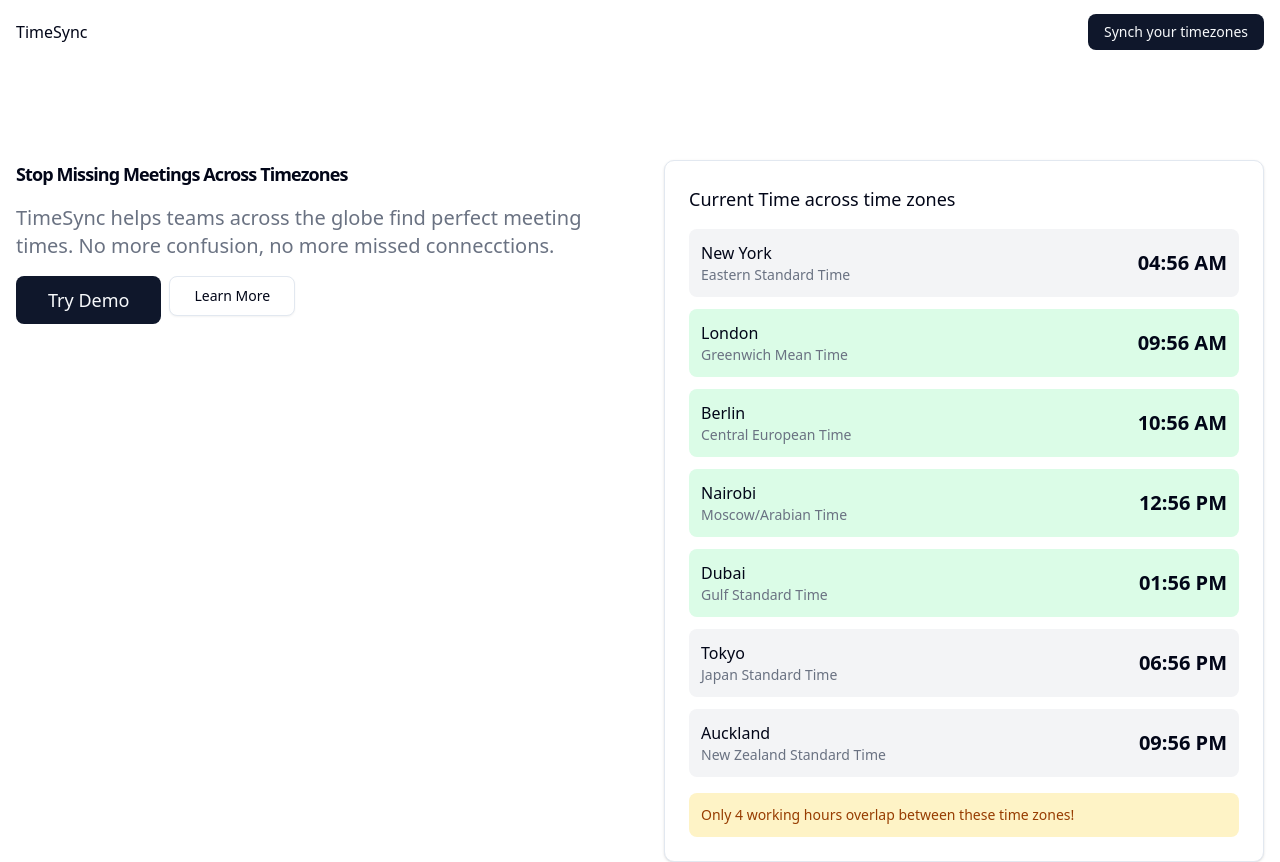
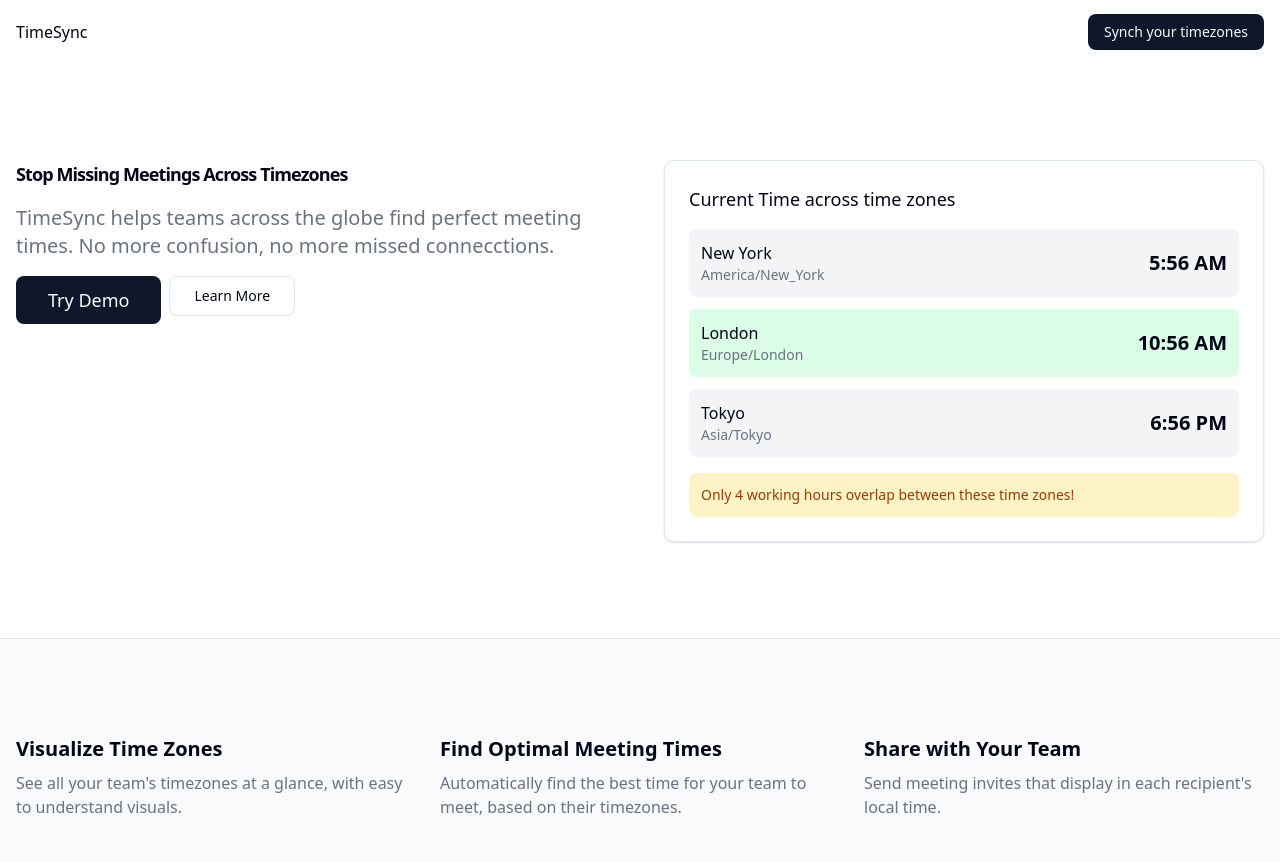
Before and after one commit to GwMamba/TimeSynch, a Next.js app: page / in a window 1280 px wide. Shown: the top 862 px of the page. Built offline with nearby package versions, Linux system fonts and the light colour scheme.

Commit message:
add proper recognition of current time.

```diff
--- a/components/landing/time-zone-demo.tsx
+++ b/components/landing/time-zone-demo.tsx
@@ -1,56 +1,23 @@
 "use client";
 
-import { timeZones } from "@/lib/timezone-data";
 import { useEffect, useState } from "react";
+import { formatInTimeZone } from "date-fns-tz";
 
 const demoTimeZones = [
-  { id: "new-york",
-    label: "New York",
-    offset: -5,
-    timeZone: "Eastern Standard Time",
-  },
-  {
-    id: "london",
-    label: "London",
-    offset: 0,
-    timeZone: "Greenwich Mean Time",
-  },
-  {
-    id: "berlin",
-    label: "Berlin",
-    offset: 1,
-    timeZone: "Central European Time",
-  },
-  {
-    id: "nairobi",
-    label: "Nairobi",
-    offset: 3,
-    timeZone: "Moscow/Arabian Time",
-  },
-  {
-    id: "dubai",
-    label: "Dubai",
-    offset: 4,
-    timeZone: "Gulf Standard Time",
-  },
-  {
-    id: "tokyo",
-    label: "Tokyo",
-    offset: 9,
-    timeZone: "Japan Standard Time",
-  },
-  {
-    id: "auckland",
-    label: "Auckland",
-    offset: 12,
-    timeZone: "New Zealand Standard Time",
-  },
+  { id: 'new-york', label: 'New York', timeZone: 'America/New_York' },
+  { id: 'london', label: 'London', timeZone: 'Europe/London' },
+  { id: 'tokyo', label: 'Tokyo', timeZone: 'Asia/Tokyo' },
 ];
 
+
 export function TimeZoneDemo() {
-  const [currentTime, setCurrentTime] = useState(new Date());
+  // Initialize with null for ssr to avoid hydration errors
+  const [currentTime, setCurrentTime] = useState<Date | null>(null);
 
+  // Set the initial time on the client side only
   useEffect(() => {
+    setCurrentTime(new Date());
+
     const interval = setInterval(() => {
       setCurrentTime(new Date());
     }, 1000);
@@ -58,26 +25,47 @@ export function TimeZoneDemo() {
     return () => clearInterval(interval);
   }, []);
 
+  if (!currentTime)
     return (
       <div className="w-full space-y-4 rounded-lg border bg-card p-6 shadow-sm">
         <h3 className="text-lg font-medium">Current Time across time zones</h3>
         <div className="space-y-3">
+          {demoTimeZones.map((tz) => (
+            <div
+              key={tz.id}
+              className="flex items-center justify-between rounded-md p-3 bg-gray-100 dark:bg-gray-800"
+            >
+              <div>
+                <p className="font-medium">{tz.label}</p>
+                <p className="text-sm text-gray-500 dark:text-gray-400">{tz.timeZone}</p>
+              </div>
+              <div className="text-xl font-semibold">Loading...</div>
+            </div>
+          ))}
+        </div>
+      </div>
+    );
+
+
+
+  return (
+    <div className="w-full space-y-4 rounded-lg border bg-card p-6 shadow-sm">
+      <h3 className="text-lg font-medium">
+        Current Time across time zones
+      </h3>
+      <div className="space-y-3">
         {demoTimeZones.map((tz) => {
-          // calculate the local time in this timezone
-          const localTime = new Date(currentTime);
-          // Adjust the timezone offset and user's local offset
-          localTime.setHours(localTime.getHours() + tz.offset - new Date().getTimezoneOffset())
 
-          // format the time
-          const formattedTime = localTime.toLocaleTimeString([], {
-            hour: "2-digit",
-            minute: "2-digit",
-            hour12: true
-          });
+          // Format the time using the IANA time zone
+          const formattedTime = formatInTimeZone(currentTime, tz.timeZone, "h:mm aa"
+          );
 
-          // Determine if it's working hours (9AM - 5PM)
-          const hour = localTime.getHours();
-          const isWorkingHours = hour >= 9 && hour < 17;
+          // Get the local hour in this time zone for working hours check
+          const hourInTimeZone = parseInt(formatInTimeZone(currentTime, tz.timeZone, "H")
+          );
+
+          // Determine if it's working hours (9AM to 5PM)
+          const isWorkingHours = hourInTimeZone >= 9 && hourInTimeZone < 17;
 
           return (
             <div
```
Lines whose indentation alone changed are shown as unchanged.
